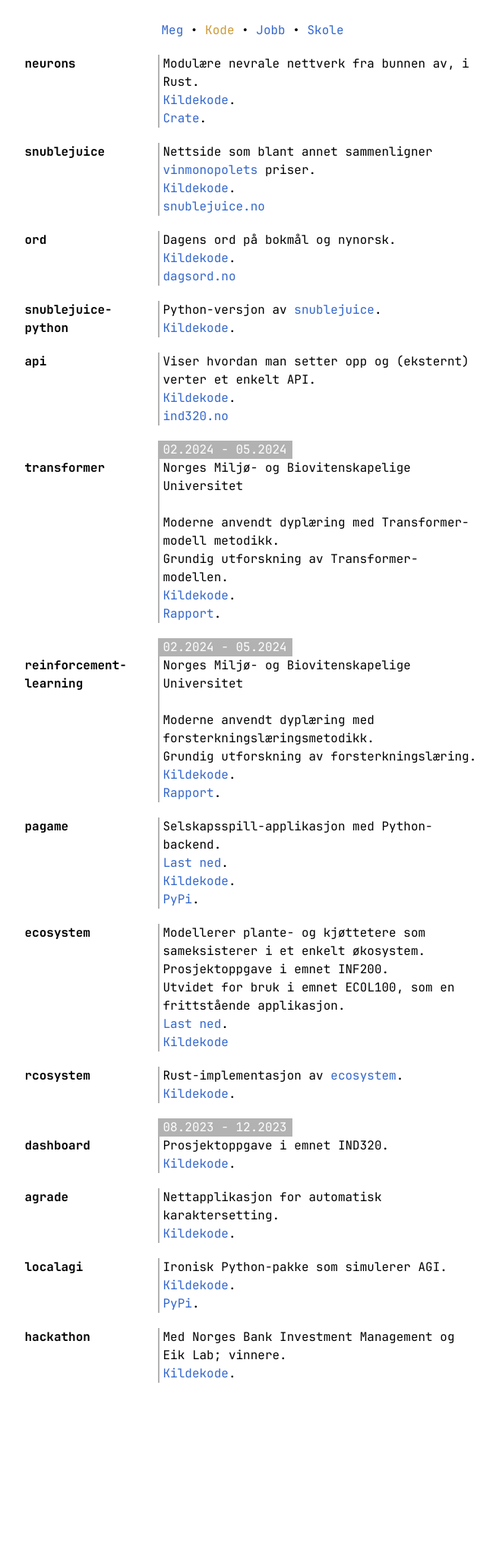
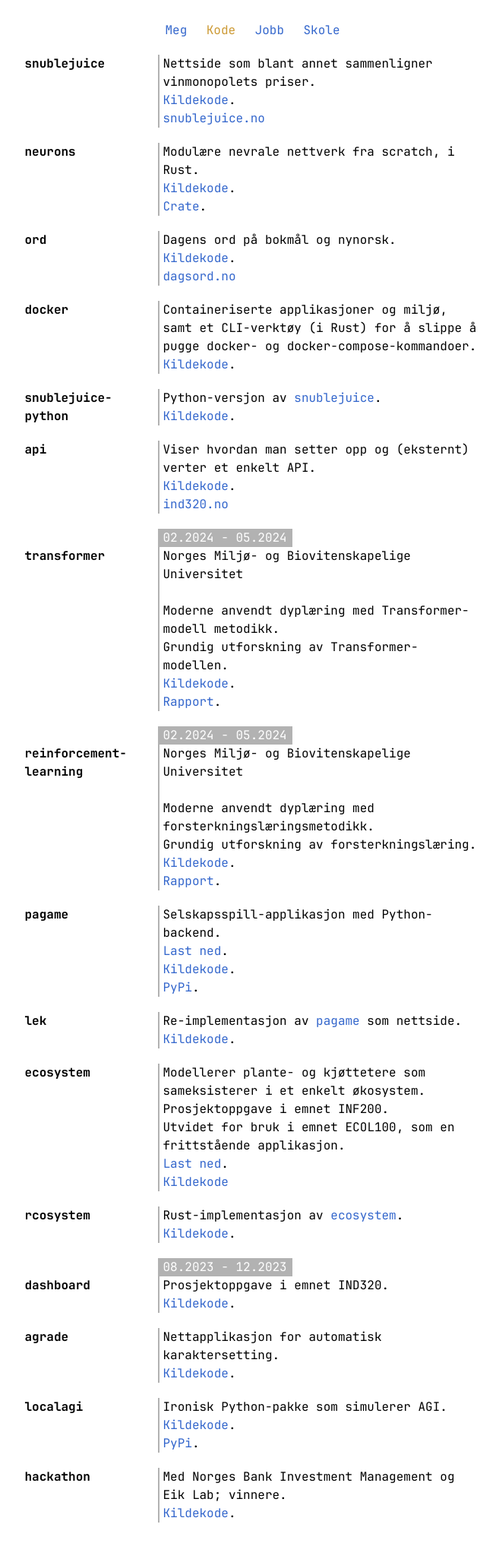
Before and after one commit to hallvardnmbu/dilettant, a PHP site: page /kode.html in a window 1280 px wide. Shown: the whole page at 76% size, without its empty margins (300-957 px from the left). Before the commit the page ends 1820 px from the top, so only its background shows below. Run offline with PHP 8.4, Linux system fonts and the light colour scheme.

Commit message:
Autoformat. Some style changes.

```diff
--- a/kode.html
+++ b/kode.html
@@ -10,38 +10,46 @@
     <body>
         <header>
             <nav>
-                <a href="https://dilettant.no/meg">Meg</a>
-                •
-                <a href="https://dilettant.no/kode" class="active">Kode</a>
-                •
-                <a href="https://dilettant.no/jobb">Jobb</a>
-                •
-                <a href="https://dilettant.no/skole">Skole</a>
+                <a href="/meg">Meg</a>
+                <a href="/kode" class="active">Kode</a>
+                <a href="/jobb">Jobb</a>
+                <a href="/skole">Skole</a>
             </nav>
         </header>
 
         <main>
             <section>
-                <h2>neurons</h2>
+                <h2>snublejuice</h2>
 
-                <p>Modulære nevrale nettverk fra bunnen av, i Rust.</p>
+                <p>
+                    Nettside som blant annet sammenligner vinmonopolets priser.
+                </p>
 
-                <a href="https://github.com/hallvardnmbu/neurons" target="_blank">Kildekode</a>.
+                <a
+                    href="https://github.com/hallvardnmbu/snublejuice"
+                    target="_blank"
+                    >Kildekode</a
+                >.
                 <br />
-                <a href="https://crates.io/crates/neurons" target="_blank">Crate</a>.
+                <a href="https://snublejuice.no" target="_blank"
+                    >snublejuice.no</a
+                >
             </section>
 
             <section>
-                <h2>snublejuice</h2>
+                <h2>neurons</h2>
 
-                <p>
-                    Nettside som blant annet sammenligner
-                    <a href="https://www.vinmonopolet.no" target="_blank">vinmonopolets</a> priser.
-                </p>
+                <p>Modulære nevrale nettverk fra scratch, i Rust.</p>
 
-                <a href="https://github.com/hallvardnmbu/snublejuice" target="_blank">Kildekode</a>.
+                <a
+                    href="https://github.com/hallvardnmbu/neurons"
+                    target="_blank"
+                    >Kildekode</a
+                >.
                 <br />
-                <a href="https://snublejuice.no" target="_blank">snublejuice.no</a>
+                <a href="https://crates.io/crates/neurons" target="_blank"
+                    >Crate</a
+                >.
             </section>
 
             <section>
@@ -49,9 +57,25 @@
 
                 <p>Dagens ord på bokmål og nynorsk.</p>
 
-                <a href="https://github.com/hallvardnmbu/ord" target="_blank">Kildekode</a>.
+                <a href="https://github.com/hallvardnmbu/ord" target="_blank"
+                    >Kildekode</a
+                >.
                 <br />
                 <a href="https://dagsord.no" target="_blank">dagsord.no</a>
+            </section>
+
+            <section>
+                <h2>docker</h2>
+
+                <p>
+                    Containeriserte applikasjoner og miljø, samt et CLI-verktøy
+                    (i Rust) for å slippe å pugge docker- og
+                    docker-compose-kommandoer.
+                </p>
+
+                <a href="https://github.com/hallvardnmbu/docker" target="_blank"
+                    >Kildekode</a
+                >.
             </section>
 
             <section>
@@ -59,12 +83,16 @@
 
                 <p>
                     Python-versjon av
-                    <a href="https://github.com/hallvardnmbu/snublejuice" target="_blank"
+                    <a
+                        href="https://github.com/hallvardnmbu/snublejuice"
+                        target="_blank"
                         >snublejuice</a
                     >.
                 </p>
 
-                <a href="https://github.com/hallvardnmbu/snublejuice-python" target="_blank"
+                <a
+                    href="https://github.com/hallvardnmbu/snublejuice-python"
+                    target="_blank"
                     >Kildekode</a
                 >.
             </section>
@@ -72,9 +100,14 @@
             <section>
                 <h2>api</h2>
 
-                <p>Viser hvordan man setter opp og (eksternt) verter et enkelt API.</p>
+                <p>
+                    Viser hvordan man setter opp og (eksternt) verter et enkelt
+                    API.
+                </p>
 
-                <a href="https://github.com/hallvardnmbu/api" target="_blank">Kildekode</a>.
+                <a href="https://github.com/hallvardnmbu/api" target="_blank"
+                    >Kildekode</a
+                >.
                 <br />
                 <a href="https://ind320.no" target="_blank">ind320.no</a>
             </section>
@@ -86,10 +119,16 @@
 
                 <p><br /></p>
 
-                <p>Moderne anvendt dyplæring med Transformer-modell metodikk.</p>
+                <p>
+                    Moderne anvendt dyplæring med Transformer-modell metodikk.
+                </p>
                 <p>Grundig utforskning av Transformer-modellen.</p>
 
-                <a href="https://github.com/hallvardnmbu/transformer" target="_blank">Kildekode</a>.
+                <a
+                    href="https://github.com/hallvardnmbu/transformer"
+                    target="_blank"
+                    >Kildekode</a
+                >.
                 <br />
                 <a
                     href="https://github.com/hallvardnmbu/transformer/blob/main/report.pdf"
@@ -105,10 +144,14 @@
 
                 <p><br /></p>
 
-                <p>Moderne anvendt dyplæring med forsterkningslæringsmetodikk.</p>
+                <p>
+                    Moderne anvendt dyplæring med forsterkningslæringsmetodikk.
+                </p>
                 <p>Grundig utforskning av forsterkningslæring.</p>
 
-                <a href="https://github.com/hallvardnmbu/reinforcement-learning" target="_blank"
+                <a
+                    href="https://github.com/hallvardnmbu/reinforcement-learning"
+                    target="_blank"
                     >Kildekode</a
                 >.
                 <br />
@@ -131,17 +174,45 @@
                     >.
                 </p>
 
-                <a href="https://github.com/hallvardnmbu/pagame" target="_blank">Kildekode</a>.
+                <a href="https://github.com/hallvardnmbu/pagame" target="_blank"
+                    >Kildekode</a
+                >.
                 <br />
-                <a href="https://pypi.org/project/pagame/" target="_blank">PyPi</a>.
+                <a href="https://pypi.org/project/pagame/" target="_blank"
+                    >PyPi</a
+                >.
+            </section>
+
+            <section>
+                <h2>lek</h2>
+
+                <p>
+                    Re-implementasjon av
+                    <a
+                        href="https://github.com/hallvardnmbu/pagame"
+                        target="_blank"
+                        >pagame</a
+                    >
+                    som nettside.
+                </p>
+
+                <a href="https://github.com/hallvardnmbu/lek" target="_blank"
+                    >Kildekode</a
+                >.
             </section>
 
             <section>
                 <h2>ecosystem</h2>
 
-                <p>Modellerer plante- og kjøttetere som sameksisterer i et enkelt økosystem.</p>
+                <p>
+                    Modellerer plante- og kjøttetere som sameksisterer i et
+                    enkelt økosystem.
+                </p>
                 <p>Prosjektoppgave i emnet INF200.</p>
-                <p>Utvidet for bruk i emnet ECOL100, som en frittstående applikasjon.</p>
+                <p>
+                    Utvidet for bruk i emnet ECOL100, som en frittstående
+                    applikasjon.
+                </p>
 
                 <a
                     href="https://github.com/hallvardnmbu/ecosystem/tree/main/application"
@@ -149,7 +220,11 @@
                     >Last ned</a
                 >.
                 <br />
-                <a href="https://github.com/hallvardnmbu/ecosystem" target="_blank">Kildekode</a>
+                <a
+                    href="https://github.com/hallvardnmbu/ecosystem"
+                    target="_blank"
+                    >Kildekode</a
+                >
             </section>
 
             <section>
@@ -157,11 +232,18 @@
 
                 <p>
                     Rust-implementasjon av
-                    <a href="https://github.com/hallvardnmbu/ecosystem" target="_blank">ecosystem</a
+                    <a
+                        href="https://github.com/hallvardnmbu/ecosystem"
+                        target="_blank"
+                        >ecosystem</a
                     >.
                 </p>
 
-                <a href="https://github.com/hallvardnmbu/rcosystem" target="_blank">Kildekode</a>.
+                <a
+                    href="https://github.com/hallvardnmbu/rcosystem"
+                    target="_blank"
+                    >Kildekode</a
+                >.
             </section>
 
             <section>
@@ -170,7 +252,11 @@
 
                 <p>Prosjektoppgave i emnet IND320.</p>
 
-                <a href="https://github.com/hallvardnmbu/dashboard" target="_blank">Kildekode</a>.
+                <a
+                    href="https://github.com/hallvardnmbu/dashboard"
+                    target="_blank"
+                    >Kildekode</a
+                >.
             </section>
 
             <section>
@@ -178,7 +264,9 @@
 
                 <p>Nettapplikasjon for automatisk karaktersetting.</p>
 
-                <a href="https://github.com/hallvardnmbu/agrade" target="_blank">Kildekode</a>.
+                <a href="https://github.com/hallvardnmbu/agrade" target="_blank"
+                    >Kildekode</a
+                >.
             </section>
 
             <section>
@@ -186,17 +274,29 @@
 
                 <p>Ironisk Python-pakke som simulerer AGI.</p>
 
-                <a href="https://github.com/hallvardnmbu/localagi" target="_blank">Kildekode</a>.
+                <a
+                    href="https://github.com/hallvardnmbu/localagi"
+                    target="_blank"
+                    >Kildekode</a
+                >.
                 <br />
-                <a href="https://pypi.org/project/localagi/" target="_blank">PyPi</a>.
+                <a href="https://pypi.org/project/localagi/" target="_blank"
+                    >PyPi</a
+                >.
             </section>
 
             <section>
                 <h2>hackathon</h2>
 
-                <p>Med Norges Bank Investment Management og Eik Lab; vinnere.</p>
+                <p>
+                    Med Norges Bank Investment Management og Eik Lab; vinnere.
+                </p>
 
-                <a href="https://github.com/hallvardnmbu/hackathon" target="_blank">Kildekode</a>.
+                <a
+                    href="https://github.com/hallvardnmbu/hackathon"
+                    target="_blank"
+                    >Kildekode</a
+                >.
             </section>
         </main>
     </body>
--- a/public/stilark.css
+++ b/public/stilark.css
@@ -15,6 +15,7 @@
     --gap: 10px;
     --heading: 155px;
     --content: 600px;
+    --image: 230px;
 
     --background: #ffffff;
     --contrast: #b2b2b2;
@@ -24,6 +25,9 @@
     --hover: #cc9933;
 }
 
+html {
+    scrollbar-gutter: stable;
+}
 body {
     font-family: "JetBrainsMono", monospace;
     font-size: 1rem;
@@ -34,45 +38,53 @@ body {
     background-color: var(--background);
 
     padding: calc(2 * var(--gap)) 0;
+
+    display: flex;
+    flex-direction: column;
+    align-items: center;
 }
 main {
-    margin-left: auto;
-    margin-right: auto;
-
     max-width: var(--content);
 }
-html {
-    scrollbar-gutter: stable;
-}
+
 header,
 main menu {
     display: flex;
     flex-direction: column;
-    align-items: center;
     gap: var(--gap);
-
     padding: 0;
     margin: 0;
+
+    width: var(--image);
 }
-main menu div {
-    display: flex;
-    flex-direction: column;
-    gap: var(--padding);
-
-    width: inherit;
+main menu.long {
+    width: unset;
 }
-main menu div > * {
+nav,
+main menu a {
     display: flex;
     flex-direction: row;
     justify-content: space-between;
+    gap: var(--border);
+}
+main menu.long nav {
+    justify-content: center;
+    gap: var(--gap);
+}
+img {
+    padding: var(--padding);
+    border: var(--border) solid var(--link);
+
+    --size: calc(var(--image) - 2 * var(--padding) - 2 * var(--border));
+    height: var(--size);
+    width: var(--size);
 }
 
 a,
 a:visited {
-    display: inline-block;
-
     color: var(--link);
     text-decoration: none;
+    display: inline-block;
 }
 a:hover,
 a.active {
@@ -129,11 +141,6 @@ section span {
     background-color: var(--contrast);
 
     border-left: none;
-    padding: 0 calc(var(--padding) + var(--border)) 0 calc(var(--padding) + var(--border));
+    padding: 0 calc(var(--padding) + var(--border)) 0
+        calc(var(--padding) + var(--border));
 }
-
-img {
-    border: var(--border) solid var(--link);
-    max-width: calc(240px - 6 * var(--border));
-    padding: calc(2 * var(--border));
-}
```
Also changed, not shown: app.js (+39 -33 lines), jobb.html (+29 -19 lines), meg.html (+20 -35 lines), skole.html (+15 -10 lines), package.json (line endings or trailing spaces).
